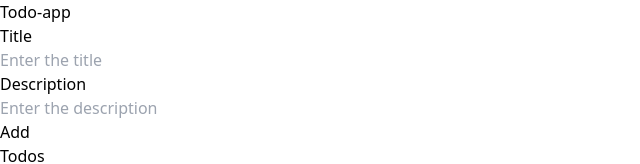
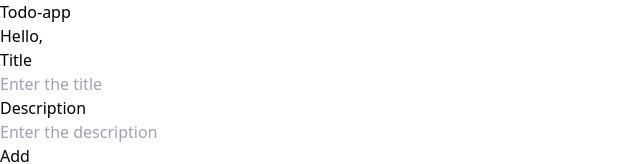
Before and after one commit to premchandellendula/todo-app, a React (Vite) app in the folder frontend/: page /dashboard in a window 1280 px wide. Shown: the top 164 px of the page, without its empty margins (0-640 px from the left). Built offline with nearby package versions, Linux system fonts and the light colour scheme; no server answers.

Commit message:
firstname now visible in dashboard

```diff
--- a/frontend/package.json
+++ b/frontend/package.json
@@ -11,6 +11,7 @@
   },
   "dependencies": {
     "axios": "^1.7.2",
+    "prop-types": "^15.8.1",
     "react": "^18.2.0",
     "react-dom": "^18.2.0",
     "react-router-dom": "^6.23.1"
--- a/frontend/src/components/Appbar.jsx
+++ b/frontend/src/components/Appbar.jsx
@@ -1,10 +1,13 @@
 import React from 'react'
 
-const Appbar = ({}) => {
+const Appbar = ({firstname}) => {
   return (
     <div className='flex justify-between shadow h-14'>
         <div className='flex flex-col justify-center h-full ml-2 text-2xl font-bold'>
             Todo-app
+        </div>
+        <div>
+          Hello, {firstname}
         </div>
     </div>
   )
--- a/frontend/src/pages/Dashboard.jsx
+++ b/frontend/src/pages/Dashboard.jsx
@@ -2,11 +2,14 @@ import React from 'react'
 import Appbar from '../components/Appbar'
 import TodoInputs from '../components/TodoInputs'
 import Todos from '../components/Todos'
+import { useLocation } from 'react-router-dom'
 
 const Dashboard = () => {
+  const location = useLocation();
+  const {firstname} = location.state || "";
   return (
     <div>
-      <Appbar />
+      <Appbar firstname={firstname} />
       <div>
         <TodoInputs />
         <Todos />
--- a/frontend/src/pages/Signup.jsx
+++ b/frontend/src/pages/Signup.jsx
@@ -48,11 +48,15 @@ const Signup = () => {
                         // console.log('ok')
                         // console.log(response.data.token)
                         localStorage.setItem("token", response.data.token)
+                        if(username && password){
+                          console.log("Navigating to Dashboard with firstname: ", firstname)
+                          navigate("/dashboard", {state: {firstname}})
+                        }
                       } catch (err) {
                         console.log('not ok')
                         console.log(err)
                       }
-                      navigate("/dashboard");
+                      // navigate("/dashboard");
                     }} label={"Sign Up"} />
                 </div>
                 <BottomWarning label={"Already have an account?"} buttonText={"Sign in"} to={"/signin"}/>
```
Also changed, not shown: 2 other files (tests, documents, lock files or other folders).
